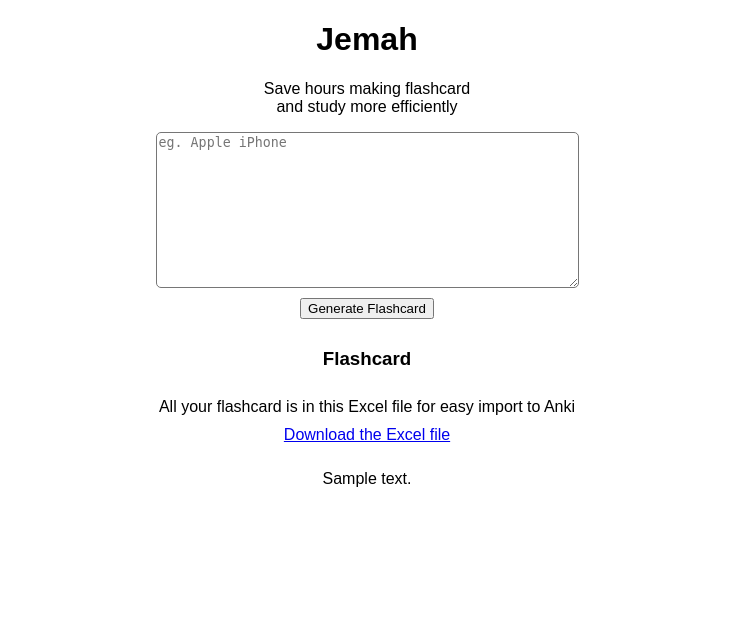
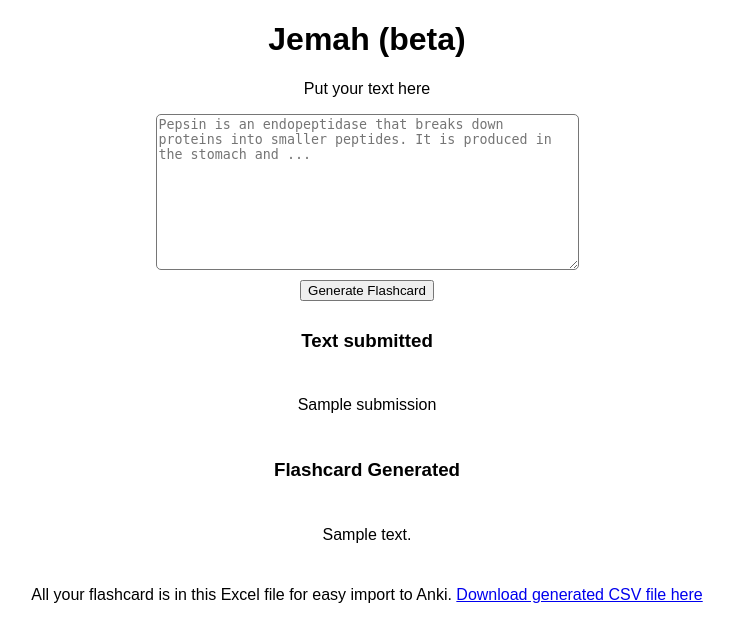
Before and after one commit to syahruromadona/jemah, a Flask app: template templates/product-description.html in a window 1280 px wide. Shown: the top 642 px of the page, without its empty margins (273-1006 px from the left). Run offline with Flask 2, Linux system fonts and the light colour scheme; the template is opened without the code that fills it: most values are stand-ins (such as "Sample title", 1, 10 or a date in 2020).

Commit message:
jemah beta 2.0

```diff
--- a/aicontent.py
+++ b/aicontent.py
@@ -1,6 +1,7 @@
 import os
 import openai
 import config
+# openai.api_key = config.OPENAI_API_KEY
 openai.api_key = os.getenv("OPENAI_API_KEY")
 
 def openAiQuery(query):
--- a/app.py
+++ b/app.py
@@ -1,7 +1,7 @@
 from flask import Flask, render_template, request, send_file
 import aicontent
 import config
-
+import csv
 
 app = Flask(__name__)
 app.config.from_object(config.config['development'])
@@ -9,7 +9,7 @@ app.config.from_object(config.config['development'])
 
 @app.route('/', methods=["GET", "POST"])
 def index():
-    return render_template('index.html', **locals())
+    return render_template('product-description.html', **locals())
 
 
 @app.route('/product-description', methods=["GET", "POST"])
@@ -17,12 +17,14 @@ def productDescription():
 
     if request.method == 'POST':
         submission = request.form['productDescription']
-        query = "Create multiple questions and answer from this paragraph.\n\nPepsin is an endopeptidase that breaks down proteins into smaller peptides. It is produced in\nthe stomach and is one of the main digestive enzymes. Pepsin's proenzyme, pepsinogen, is\nreleased by the chief cells in the stomach wall, and upon mixing with the hydrochloric acid of\nthe gastric juice, pepsinogen activates to become pepsin.{} \n\n- What is pepsin? Pepsin is an endopeptidase that breaks down proteins into smaller peptides.\n- What is the proenzyme of pepsin? Pepsin's proenzyme is pepsinogen.".format(submission)
+        # query = "Create multiple questions and answer from this paragraph.\n\nPepsin is an endopeptidase that breaks down proteins into smaller peptides. It is produced in\nthe stomach and is one of the main digestive enzymes. Pepsin's proenzyme, pepsinogen, is\nreleased by the chief cells in the stomach wall, and upon mixing with the hydrochloric acid of\nthe gastric juice, pepsinogen activates to become pepsin.{} \n\n- What is pepsin? Pepsin is an endopeptidase that breaks down proteins into smaller peptides.\n- What is the proenzyme of pepsin? Pepsin's proenzyme is pepsinogen.".format(submission)
+        query = "Create questions and answer from this sentences.\n\nPepsin is an endopeptidase that breaks down proteins into smaller peptides.{} \n\n- What is pepsin? Pepsin is an endopeptidase that breaks down proteins into smaller peptides.".format(submission)
         openAiAnswer = aicontent.openAiQuery(query)
         user = submission
 
-        with open('people.csv', 'w') as out :
-            openAiAnswer = openAiAnswer.replace("? ", "?,")
+        with open('jemah.csv', 'w') as out :
+            csv.writer( delimiter ='|')
+            openAiAnswer = openAiAnswer.replace("? ", "?|")
             lines = [line for line in openAiAnswer.split('-')]
             #setiap kali jumpa '-' kita akan split the string to multiple string
             openAiAnswer = '\n'.join(lines)
--- a/people.csv
+++ b/people.csv
@@ -1,7 +1,5 @@
 
 
- What does exposure to pepsin at neutral pH in larynx and hypopharynx cause?
+ What is the retrograde flow of gastric juice?|A retrograde flow of gastric juice is when stomach acid flows backwards into the esophagus.
 
- What are some signs and symptoms of reflux?
-
- When a patient has weak (esophageal sphincters), they can experience a retrograde flow of gastric juice, which will allow pepsin to damage critical structures within the larynx.
+ What are the critical structures within the larynx?|The critical structures within the larynx are the larynx, trachea, and bronchi.
--- /dev/null
+++ b/static/css/select.js
@@ -0,0 +1,11 @@
+const selectedText = document.getElementById('selectedText');
+
+window.addEventListener('mouseup', () => {
+    const selected = window.getSelection().toString()
+
+    if (selected !== ''){
+      console.log(selected)
+      selectedText.innerText = selected;
+    }
+
+})
--- a/templates/base.html
+++ b/templates/base.html
@@ -5,6 +5,7 @@
     <meta http-equiv="X-UA-Compatible" content="IE=edge">
     <meta name="viewport" content="width=device-width, initial-scale=1.0">
     <link rel="stylesheet" href="{{url_for('static', filename='css/main.css')}}">
+    <script defer src="{{url_for('static', filename='css/select.js')}}"></script>
     <title>Jemah</title>
     {% block head %}{% endblock %}
 </head>
--- a/templates/product-description.html
+++ b/templates/product-description.html
@@ -5,14 +5,14 @@
 
 {% block body %}
 <div class="first banner">
-    <h1 class="Jemah">Jemah</h1>
-    <p class="subtitle">Save hours making flashcard <br> and study more efficiently</p>
+    <h1 class="Jemah">Jemah (beta)</h1>
+    <p class="subtitle">Put your text here</p>
 </div>
 
 <form class="input-container" action="/product-description" method="post">
 
     <div class="mb-3">
-      <textarea class="form-control" name="productDescription" rows="10" cols="50" placeholder="eg. Apple iPhone" ></textarea>
+      <textarea id="selectedText" class="form-control" name="productDescription" rows="10" cols="50" placeholder="Pepsin is an endopeptidase that breaks down proteins into smaller peptides. It is produced in the stomach and ..." ></textarea>
     </div>
 
     <div class="mb-3">
@@ -21,11 +21,12 @@
 
 </form>
 
-<div class="flashcard-container"><h3>Flashcard</h3></div>
+<div class="mb-3"><h3>Text submitted</h3></div>
+<div class="mb-3"><p>{{submission}}</p></div>
 
-<div class="mb-3" >All your flashcard is in this Excel file for easy import to Anki</div>
-<div class="mb-3" ><a href="{{url_for('download')}}">Download the Excel file</a></div>
-
+<div class="mb-3"><h3>Flashcard Generated</h3></div>
 <div class="mb-3"><p>{{openAiAnswer}}</p></div>
 
+<div class="mb-3" ><p>All your flashcard is in this Excel file for easy import to Anki. <a href="{{url_for('download')}}">Download generated CSV file here</a></p></div>
+
 {% endblock %}
```
Also changed, not shown: index.html (renamed from templates/index.html, +9 -2 lines).
